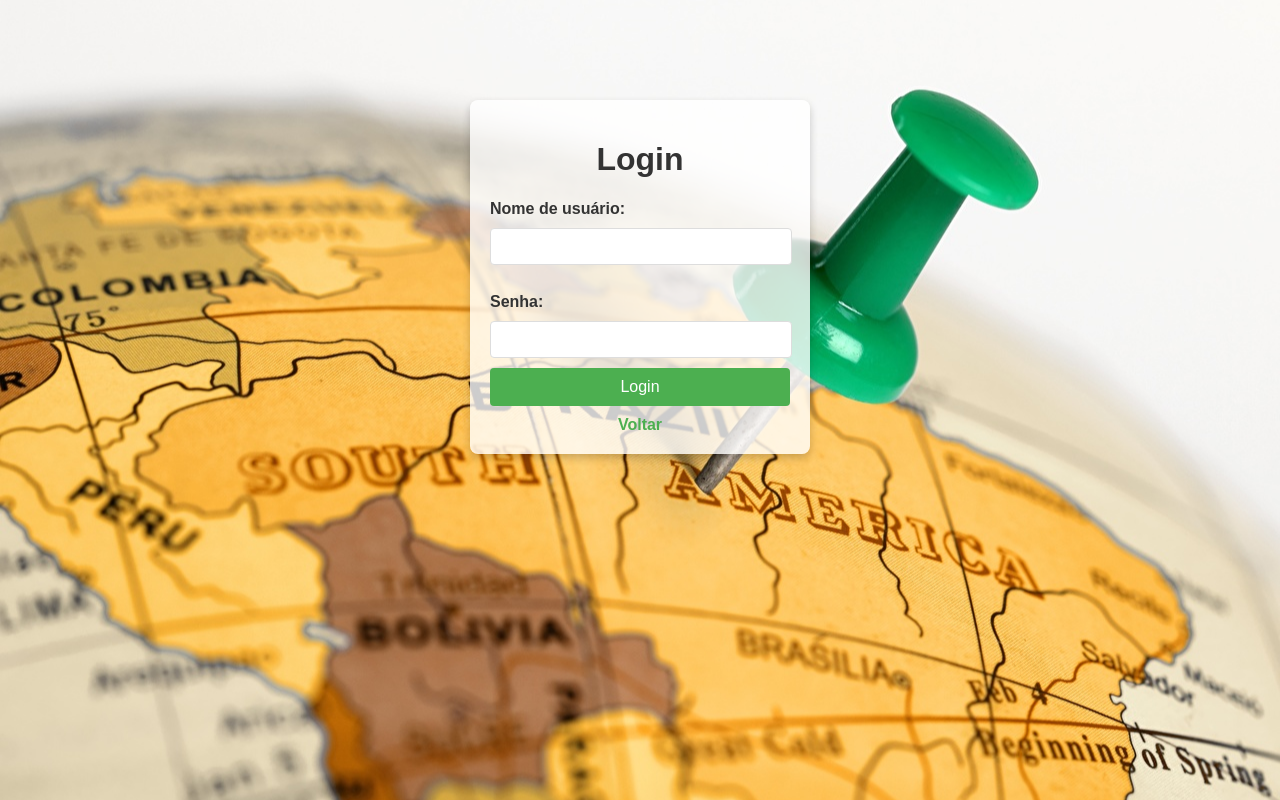
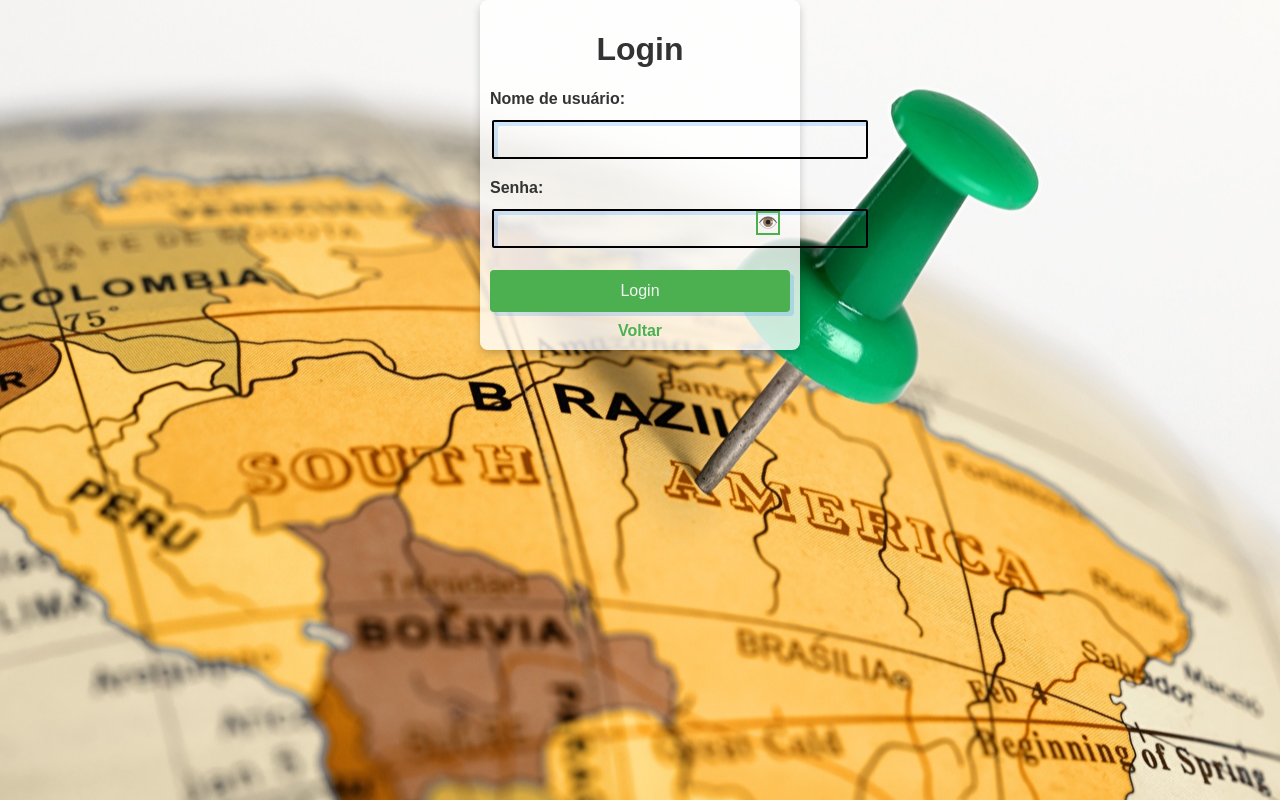
Before and after one commit to ANJOx9/GEOCONTEXT, a PHP site: page /login.php in a window 1280 px wide. Run offline with PHP 8.4, Linux system fonts and the light colour scheme.

Commit message:
add full 1.01 lg dg

```diff
--- a/index.css
+++ b/index.css
@@ -1,6 +1,4 @@
-/* index.css */
 
-/* Estilos gerais */
 body {
     font-family: "Lexend", system-ui;
     background-image: url('imgs/brazil.jpg');
--- a/login.css
+++ b/login.css
@@ -1,23 +1,29 @@
+/* Variáveis para cores e espaçamento */
+:root {
+    --bgColor: #f4f4f4;
+    --inputColor: #4CAF50;
+    --spacer: 10px;
+}
+
 /* Define o fundo da página de login com uma imagem */
 body {
     font-family: Arial, sans-serif;
+    display: grid;
+    place-items: center;
     background-image: url('imgs/brazil.jpg');
     background-size: cover;
     background-position: center;
     background-attachment: fixed;
-    background-color: #f4f4f4;
+    background-color: var(--bgColor);
     margin: 0;
-    padding: 0;
-    margin: left 215px;;
+    overflow: hidden;
 }
-
 
 /* Contêiner principal do formulário */
 .container {
     background-color: rgba(255, 255, 255, 0.8); /* Cor de fundo semi-transparente */
     width: 300px;
-    margin: 100px auto;
-    padding: 20px;
+    padding: var(--spacer);
     border-radius: 8px; /* Borda arredondada */
     box-shadow: 0 4px 8px rgba(0, 0, 0, 0.2); /* Sombra ao redor do contêiner */
 }
@@ -36,23 +42,32 @@ label {
 
 /* Estilo dos campos de entrada */
 input[type="text"], input[type="password"] {
-    width: calc(100% - 20px); /* Subtrai o padding */
-    padding: 10px;
-    margin: 10px 0;
-    border: 1px solid #ddd;
+    padding: 0.75rem 4rem 0.75rem 0.75rem;
+    width: 100%;
+    border: 2px solid transparent;
     border-radius: 4px;
+    background-color: transparent;
+    box-shadow: inset 0 0 0 2px black, inset 6px 6px 0 rgba(30, 144, 255, 0.2);
+    margin-top: var(--spacer);
 }
 
 /* Estilo do botão de submit */
 input[type="submit"] {
-    background-color: #4CAF50; /* Cor do fundo do botão */
-    color: white;
-    padding: 10px;
+    cursor: pointer;
+    margin-top: calc(var(--spacer) * 2);
+    padding: 0.75rem 1.25rem;
+    color: var(--bgColor);
+    background-color: var(--inputColor);
     border: none;
     border-radius: 4px;
-    cursor: pointer;
+    box-shadow: 4px 4px 0 rgba(30, 144, 255, 0.2);
     width: 100%;
     font-size: 16px;
+}
+
+/* Efeito ativo no botão de submit */
+input[type="submit"]:active {
+    transform: translateY(1px);
 }
 
 /* Estilo do botão de voltar */
@@ -60,12 +75,31 @@ a.button {
     display: block;
     text-align: center;
     margin-top: 10px;
-    color: #4CAF50;
+    color: var(--inputColor);
     text-decoration: none;
     font-weight: bold;
 }
 
-/* Estilo para o link de voltar quando passar o mouse */
+/* Efeito hover no botão de voltar */
 a.button:hover {
     text-decoration: underline;
 }
+
+/* Estilo da classe .eye */
+.eye {
+    width: var(--size);
+    height: var(--size);
+    border: 2px solid var(--inputColor);
+    border-radius: calc(var(--size) / 1.5) 0;
+    transform: rotate(45deg);
+}
+.eye::before, .eye::after {
+    content: " ";
+    position: absolute;
+    top: 0;
+    right: 0;
+    bottom: 0;
+    left: 0;
+    margin: auto;
+    border-radius: 100%;
+}
--- a/login.php
+++ b/login.php
@@ -2,15 +2,12 @@
 session_start();
 require 'db.php';
 
-
 // Inicializar mensagem de erro
 $error_message = '';
-
 
 if ($_SERVER["REQUEST_METHOD"] == "POST") {
     $username = $_POST['username'];
     $password = $_POST['password'];
-
 
     // Prepare e execute a consulta SQL
     $sql = "SELECT id, senha FROM players WHERE nome = ?";
@@ -30,12 +27,10 @@ if ($_SERVER["REQUEST_METHOD"] == "POST") {
         $error_message = "Nome de usuário ou senha inválidos!";
     }
 
-
     $stmt->close();
     $conn->close();
 }
 ?>
-
 
 <!DOCTYPE html>
 <html lang="pt-br">
@@ -44,6 +39,27 @@ if ($_SERVER["REQUEST_METHOD"] == "POST") {
     <meta name="viewport" content="width=device-width, initial-scale=1.0">
     <title>Login</title>
     <link rel="stylesheet" href="login.css">
+    <style>
+        /* Estilos para o ícone do eye */
+        .eye {
+            position: absolute;
+            right: 10px;
+            top: 50%;
+            transform: translateY(-50%);
+            cursor: pointer;
+            width: 20px;
+            height: 20px;
+        }
+
+        .eye::before {
+            content: "👁️"; /* Emoji do olho para visualizar a senha */
+            display: inline-block;
+        }
+
+        .eye.hidden::before {
+            content: "🙈"; /* Emoji de olho fechado para ocultar a senha */
+        }
+    </style>
 </head>
 <body>
     <div class="container">
@@ -55,13 +71,29 @@ if ($_SERVER["REQUEST_METHOD"] == "POST") {
             <label for="username">Nome de usuário:</label><br>
             <input type="text" id="username" name="username" required>
 
-
             <label for="password"><br>Senha:</label><br>
-            <input type="password" id="password" name="password" required>
+            <div style="position: relative;">
+                <input type="password" id="password" name="password" required>
+                <span class="eye" id="togglePassword"></span>
+            </div>
 
             <input type="submit" value="Login">
         </form>
         <a href="index.php" class="button">Voltar</a>
     </div>
+
+    <script>
+        // JavaScript para alternar a visibilidade da senha
+        const togglePassword = document.getElementById('togglePassword');
+        const passwordInput = document.getElementById('password');
+
+        togglePassword.addEventListener('click', () => {
+            // Alternar entre tipo "password" e "text"
+            const type = passwordInput.getAttribute('type') === 'password' ? 'text' : 'password';
+            passwordInput.setAttribute('type', type);
+            // Alternar a classe para mostrar/ocultar o ícone
+            togglePassword.classList.toggle('hidden');
+        });
+    </script>
 </body>
 </html>
```
Also changed, not shown: style1.css (added, +55 -0 lines).
